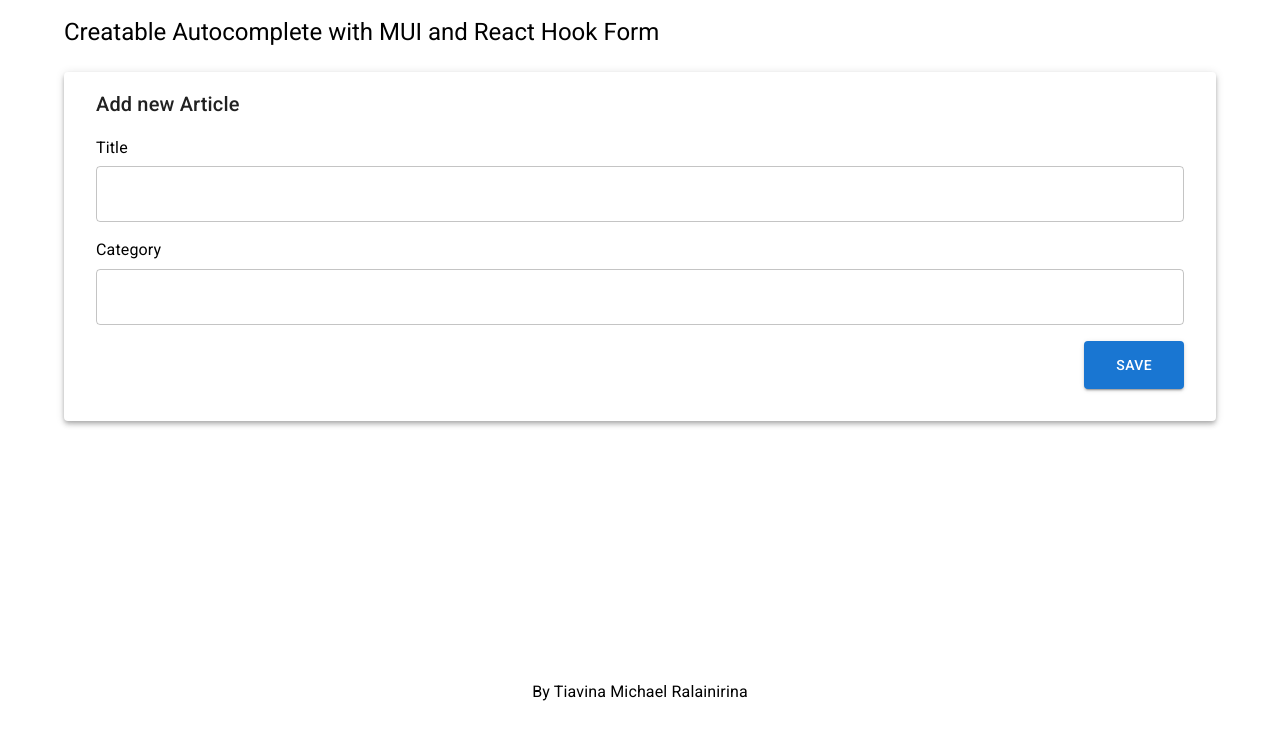
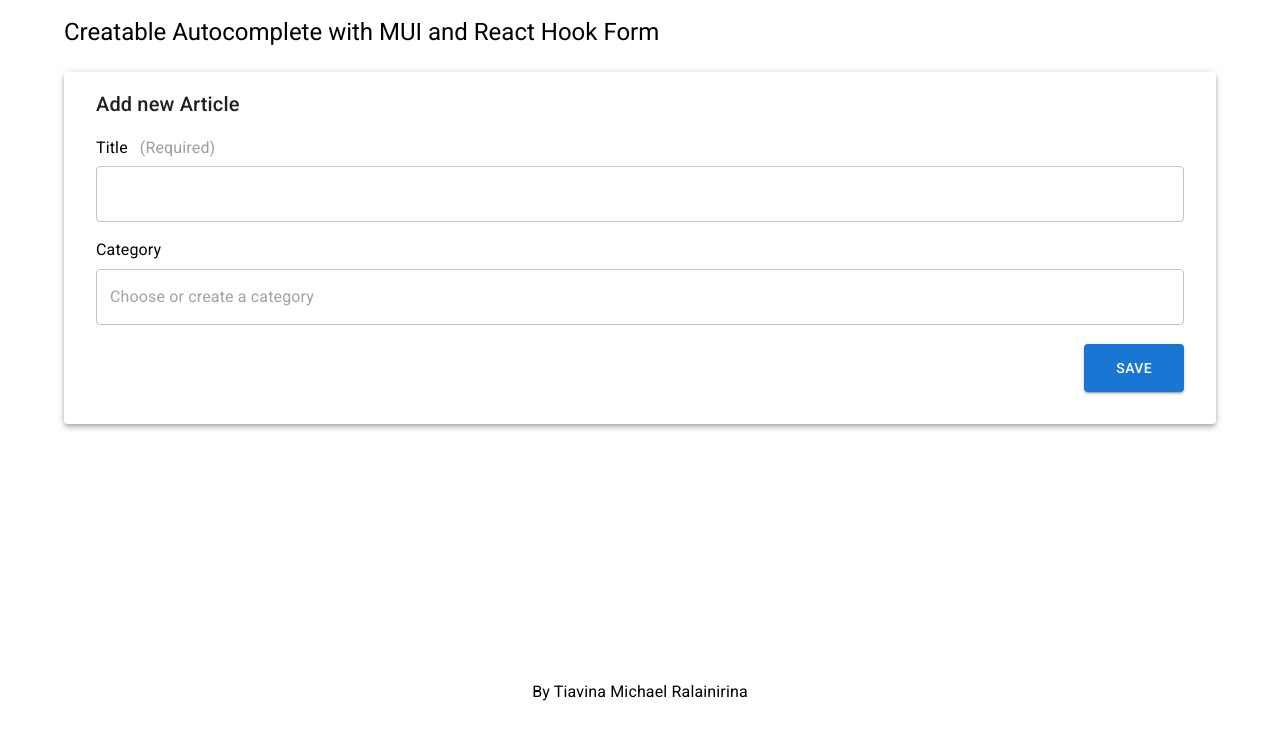
Before and after one commit to tiavina-mika/creatable-autocomplete-mui-hook-form, a React (Create React App) app in the folder src/: page / in a window 1280 px wide. Shown: the top 740 px of the page. Built offline with nearby package versions, Linux system fonts and the light colour scheme.

Commit message:
add input placeholder

```diff
--- a/src/components/form/fields/CreatableAutoCompleteField.tsx
+++ b/src/components/form/fields/CreatableAutoCompleteField.tsx
@@ -19,6 +19,8 @@ type Props = {
   formId: string;
   dialogTitle: string;
   fullWidth?: boolean;
+  helperText?: string;
+  placeholder?: string;
 };
 
 const CreatableAutoCompleteField: FC<Props> = ({
@@ -31,6 +33,8 @@ const CreatableAutoCompleteField: FC<Props> = ({
   formId,
   dialogTitle,
   fullWidth,
+  helperText,
+  placeholder,
   options = []
 }) => {
   // hooks
@@ -66,11 +70,14 @@ const CreatableAutoCompleteField: FC<Props> = ({
             renderForm={renderForm}
             formId={formId}
             dialogTitle={dialogTitle}
+            placeholder={placeholder}
           />
         )}
       />
-      {errors[name] && (
+      {errors[name] ? (
         <FormHelperText error>{(errors as any)[name].message}</FormHelperText>
+      ) : (
+        <FormHelperText>{helperText}</FormHelperText>
       )}
     </FormControl>
   );
--- a/src/components/form/inputs/CreatableAutocompleteInput.tsx
+++ b/src/components/form/inputs/CreatableAutocompleteInput.tsx
@@ -15,6 +15,7 @@ type Props = {
   onChange: (value: ICreatableSelectOption) => void;
   formId: string;
   dialogTitle: string;
+  placeholder?: string;
   renderForm: (formId: string, value: any, toggle: () => void) => ReactNode;
 };
 
@@ -25,6 +26,7 @@ const CreatableAutoCompleteInput: FC<Props> = ({
   formId,
   renderForm,
   dialogTitle,
+  placeholder,
   options = []
 }) => {
   const [openFormDialog, setOpenFormDialog] = useState<boolean>(false);
@@ -84,7 +86,9 @@ const CreatableAutoCompleteInput: FC<Props> = ({
         handleHomeEndKeys
         renderOption={(props, option) => <li {...props}>{option.label}</li>}
         freeSolo
-        renderInput={(params) => <TextField {...params} label={label} />}
+        renderInput={(params) => (
+          <TextField {...params} placeholder={placeholder} label={label} />
+        )}
       />
       <Dialog
         maxWidth="sm"
--- a/src/containers/articles/ArticleForm.tsx
+++ b/src/containers/articles/ArticleForm.tsx
@@ -32,7 +32,10 @@ const ArticleForm = () => {
 
   const form = useForm<ArticleInput>({
     mode: "onChange",
-    resolver: zodResolver(articleSchema)
+    resolver: zodResolver(articleSchema),
+    defaultValues: {
+      category: null
+    }
   });
 
   const { handleSubmit, setValue } = form;
@@ -56,7 +59,7 @@ const ArticleForm = () => {
       <form onSubmit={handleSubmit(onSubmit)}>
         <Stack spacing={2}>
           {/* -------- inputs -------- */}
-          <TextField name="title" fixedLabel="Title" fullWidth />
+          <TextField name="title" fixedLabel="Title" required fullWidth />
 
           <CreatableAutoCompleteField
             name="category"
@@ -64,6 +67,7 @@ const ArticleForm = () => {
             options={categoryOptions}
             formId={CATEGORY_FORM_ID}
             dialogTitle="Add new category"
+            placeholder="Choose or create a category"
             fullWidth
             renderForm={(formId, value, closeDialog) => (
               <CategoryForm
--- a/src/utils/validations/articleValidations.ts
+++ b/src/utils/validations/articleValidations.ts
@@ -6,6 +6,6 @@ const selectOptionSchema = object({
 });
 
 export const articleSchema = object({
-  category: selectOptionSchema,
-  title: string().nullable() // just for demo purpose
+  category: selectOptionSchema.nullable(),
+  title: string().min(1, { message: "Title required" })
 });
```
